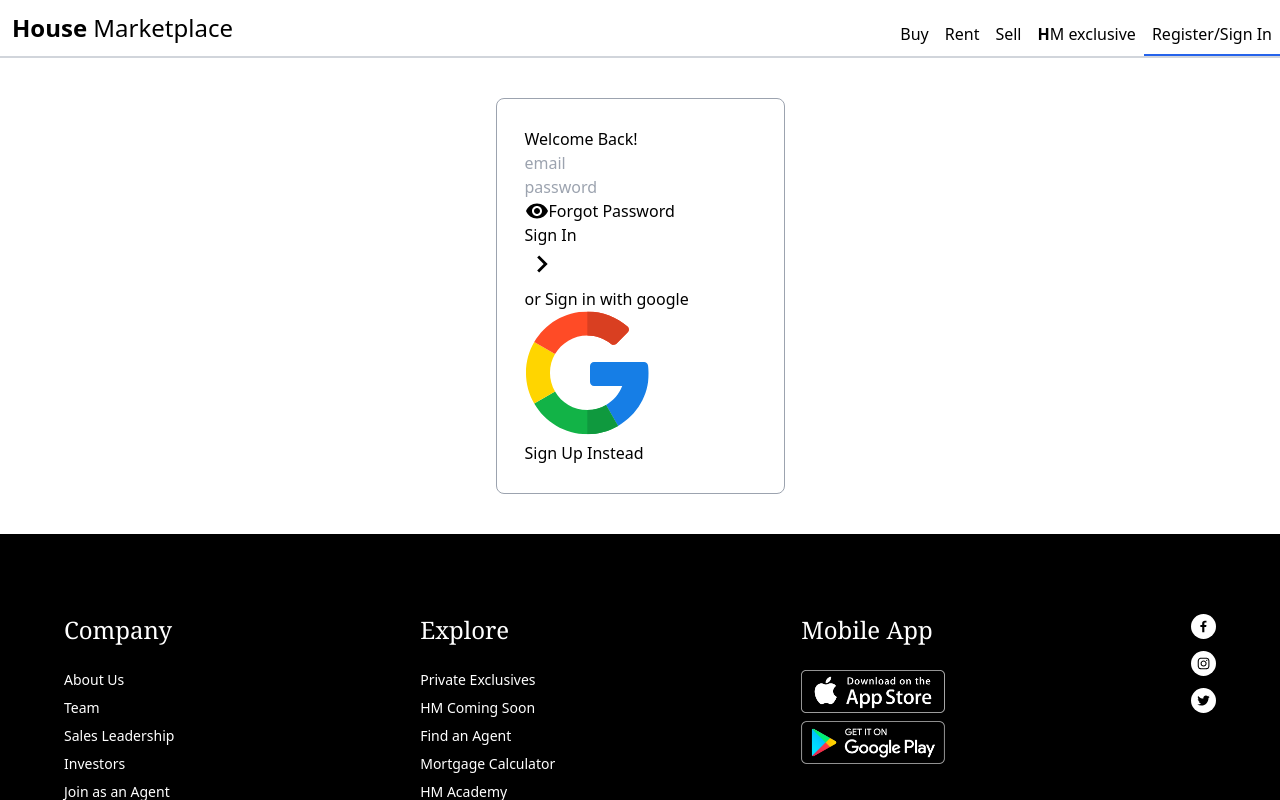
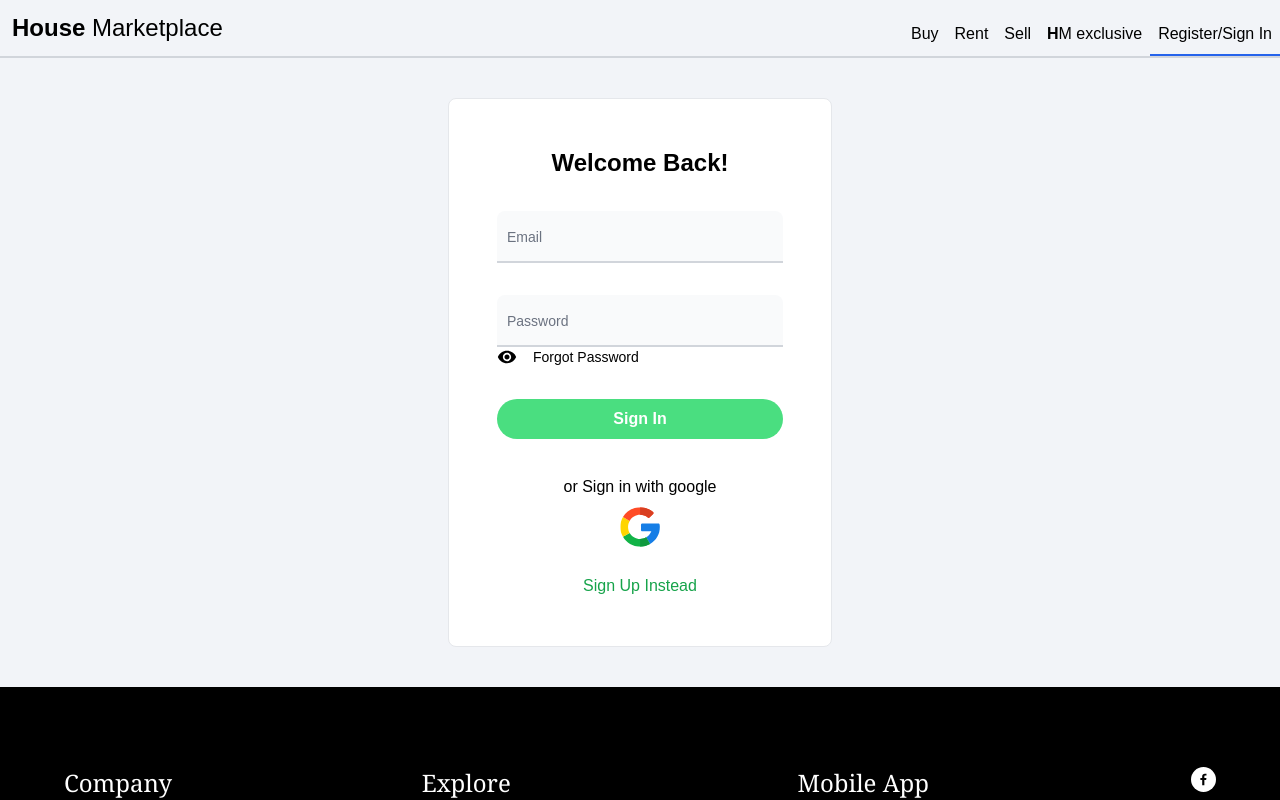
Before and after one commit to codessi/house-marketplace, a React (Create React App) app: page /sign-in in a window 1280 px wide. Shown: the top 800 px of the page. Built offline with nearby package versions, Linux system fonts and the light colour scheme; no server answers.

Commit message:
sign in complete

```diff
--- a/src/components/OAuth.jsx
+++ b/src/components/OAuth.jsx
@@ -35,9 +35,9 @@ const OAuth = () => {
   };
 
   return (
-    <div className="socialLogin">
+    <div className="text-center p-5  space-y-2">
       <p>or Sign {location.pathname === "/sign-up" ? "up" : "in"} with google</p>
-      <button className="socialIconDiv" onClick={onGoogleClick}>
+      <button className="w-10 " onClick={onGoogleClick}>
         <img src={googleIcon} alt="google icon" className="socialIconImg" />
       </button>
     </div>
--- a/src/index.css
+++ b/src/index.css
@@ -2,6 +2,17 @@
 @tailwind components;
 @tailwind utilities;
 
+@import url('https://fonts.googleapis.com/css2?family=Montserrat:wght@200;300;400;500;600;700;800;900&display=swap');
+
+body {
+  font-family: 'Montserrat', sans-serif;
+  background-color: #f2f4f8;
+  margin: 0;
+  box-sizing: border-box;
+}
+
+
 .swiper-wrapper{
   align-items: center;
+  /* justify-content: center; */
 }
--- a/src/pages/Listing copy 3.jsx
+++ /dev/null
@@ -1,92 +0,0 @@
-import React, { useState, useEffect } from "react";
-import { Link, useNavigate, useParams } from "react-router-dom";
-import { getDoc, doc } from "firebase/firestore";
-import { getAuth } from "firebase/auth";
-import { db } from "../firebase.config";
-import Spinner from "../components/Spinner";
-import shareIcon from "../assets/svg/shareIcon.svg";
-import { MapContainer, Marker, Popup, TileLayer } from "react-leaflet";
-
-import SwiperCore, {
-  Navigation,
-  Pagination,
-  Scrollbar,
-  A11y,
-  Autoplay,
-  Thumbs,
-} from "swiper";
-import { Swiper, SwiperSlide } from "swiper/react";
-
-// import "swiper/swiper-bundle.css";
-// import "swiper/components/navigation/navigation.min.css";
-// import "swiper/components/thumbs/thumbs.min.css";
-SwiperCore.use([Navigation, Pagination, Scrollbar, A11y, Thumbs]);
-
-const Listing = () => {
-  const [listing, setListing] = useState({});
-  const [loading, setLoading] = useState(true);
-  const [shareLinkCopied, setShareLinkCopied] = useState(false);
-  const [thumbsSwiper, setThumbsSwiper] = useState(null);
-
-  const navigate = useNavigate();
-  const params = useParams();
-  const auth = getAuth();
-
-  useEffect(() => {
-    const fetchListing = async () => {
-      const docRef = doc(db, "listings", params.listingId);
-      const docSnap = await getDoc(docRef);
-
-      if (docSnap.exists()) {
-        setListing(docSnap.data());
-        setLoading(false);
-      }
-    };
-    fetchListing();
-  }, [navigate, params.listingId]);
-
-  if (loading) {
-    return <Spinner />;
-  }
-
-  return (
-    // container
-    <div className="border-2 w-1/2  p-4  border-green-400">
-      {/* <img src={listing.imgUrls[0]} alt="" /> */}
-      <Swiper
-        style={{
-          "--swiper-navigation-color": "#fff",
-          "--swiper-pagination-color": "#fff",
-        }}
-        className="border-4 h-96 border-red-400 "
-
-        spaceBetween={0}
-        navigation={true}
-        thumbs={{ swiper: thumbsSwiper }}
-      >
-        {listing?.imgUrls.map((url, index) => (
-          <SwiperSlide className="border-4 border-yellow-400 " key={index}>
-            <img className="w-full h-full object-cover" src={url} alt="" />
-          </SwiperSlide>
-        ))}
-      </Swiper>
-      <Swiper
-        onSwiper={setThumbsSwiper}
-        spaceBetween={0}
-        slidesPerView={5}
-        freeMode={true}
-        watchSlidesVisibility={true}
-        watchSlidesProgress={true}
-        className=" border-4  border-blue-400"
-      >
-        {listing?.imgUrls.map((url, index) => (
-          <SwiperSlide className=" border-black border-4 " key={index}>
-            <img className="w-24" src={url} alt="" />
-          </SwiperSlide>
-        ))}
-      </Swiper>
-    </div>
-  );
-};
-
-export default Listing;
--- a/src/pages/Listing copy.jsx
+++ b/src/pages/Listing copy.jsx
@@ -50,8 +50,9 @@ const Listing = () => {
   }
 
   return (
-    <main className="mx-auto p-5 space-y-4">
-      <div className="md:flex gap-9">
+    <main className="mx-auto p-5 px-10 space-y-4">
+      <div className="flex justify-around border-2 border-indigo-400 px-24">
+        <div className="w-2/3  border  gap-9">
           <Swiper
             style={{
               "--swiper-navigation-color": "#fff",
@@ -60,26 +61,22 @@ const Listing = () => {
             spaceBetween={10}
             navigation={true}
             thumbs={{ swiper: thumbsSwiper }}
-          className=" border-2 border-black"
+            className="border-2  border-red-500 items-center "
           >
             {listing?.imgUrls.map((url, index) => (
-            <SwiperSlide key={index}>
-              <img src={url} alt="" />
+              <SwiperSlide className=" border-2 border-yellow-600" key={index}>
+                <img className="w-full object-cover"  src={url} alt="" />
               </SwiperSlide>
             ))}
           </Swiper>
-        {/* section right */}
-        <div>
-          {/* thumbnail gallery */}
-          <div className="p-4">
           <Swiper
             onSwiper={setThumbsSwiper}
-              spaceBetween={30}
-              slidesPerView={3}
+            spaceBetween={0}
+            slidesPerView={5}
             freeMode={true}
             watchSlidesVisibility={true}
             watchSlidesProgress={true}
-              className="w-96 "
+            className=" bg-blue-400 "
           >
             {listing?.imgUrls.map((url, index) => (
               <SwiperSlide key={index} className="">
@@ -88,13 +85,14 @@ const Listing = () => {
                     background: `url(${url}) center no-repeat`,
                     backgroundSize: "cover",
                   }}
-                    className="h-32 w-32"
+                  className=" bg-yellow-400 h-32 w-32"
                 ></div>
               </SwiperSlide>
             ))}
           </Swiper>
         </div>
-          <div
+        <div className="w-full p-10 border border-blue-500">
+          {/* <div
           className="shareIconDiv"
           onClick={() => {
             navigator.clipboard.writeText(window.location.href);
@@ -104,7 +102,7 @@ const Listing = () => {
         >
           <img src={shareIcon} alt="share" />
         </div>
-          {shareLinkCopied && <p className="linkCopied">Link Copied</p>}
+        {shareLinkCopied && <p className="linkCopied">Link Copied</p>} */}
           <div className="">
             <div className="listingDetails">
               <p className="listingName">
@@ -152,7 +150,7 @@ const Listing = () => {
           )}
         </div>
       </div>
-      {/* bottom section */}
+
       <div className="flex justify-around gap-3">
         <ul className="text-lg space-y-2   bg-slate-100  p-5">
           <li>Beautiful Mid Century Home.</li>
--- a/src/pages/SignIn.jsx
+++ b/src/pages/SignIn.jsx
@@ -46,48 +46,69 @@ const SignIn = () => {
 
   return (
     <div className="w-full flex justify-center">
-      <div className="m-10 border border-gray-400 p-7 rounded-lg  ">
+      <div className="m-10 border bg-white w-96  p-12 rounded-lg  ">
         <header>
-          <p className="pageHeader">Welcome Back!</p>
+          <p className="text-center font-extrabold text-2xl mb-8 ">
+            Welcome Back!
+          </p>
         </header>
-        <form onSubmit={onSubmit}>
+        <form className="space-y-8 " onSubmit={onSubmit}>
+          <div class="relative">
             <input
-            type="email"
-            className="emailInput"
-            placeholder="email"
+              className="block rounded-t-lg px-2.5 pb-2.5 pt-5 w-full text-sm text-gray-900 bg-gray-50 dark:bg-gray-700 border-0 border-b-2 border-gray-300 appearance-none dark:text-white dark:border-gray-600 dark:focus:border-blue-500 focus:outline-none focus:ring-0 focus:border-blue-600 peer"
+              placeholder=" "
+              type="text"
               id="email"
               value={email}
               onChange={onChange}
             />
-          <div className="passwordInputDiv">
+            <label
+              htmlFor="email"
+              className="absolute text-sm text-gray-500 dark:text-gray-400 duration-300 transform -translate-y-4 scale-75 top-4 z-10 origin-[0] left-2.5 peer-focus:text-blue-600 peer-focus:dark:text-blue-500 peer-placeholder-shown:scale-100 peer-placeholder-shown:translate-y-0 peer-focus:scale-75 peer-focus:-translate-y-4"
+            >
+              Email
+            </label>
+          </div>
+          <div class="relative">
             <input
+              className="block rounded-t-lg px-2.5 pb-2.5 pt-5 w-full text-sm text-gray-900 bg-gray-50 dark:bg-gray-700 border-0 border-b-2 border-gray-300 appearance-none dark:text-white dark:border-gray-600 dark:focus:border-blue-500 focus:outline-none focus:ring-0 focus:border-blue-600 peer"
+              placeholder=" "
               type={showPassword ? "text" : "password"}
-              className="passwordInput"
-              placeholder="password"
               id="password"
               value={password}
               onChange={onChange}
             />
-          </div>
-          <div className="password-group flex ">
+            <label
+              htmlFor="password"
+              className="absolute text-sm text-gray-500 dark:text-gray-400 duration-300 transform -translate-y-4 scale-75 top-4 z-10 origin-[0] left-2.5 peer-focus:text-blue-600 peer-focus:dark:text-blue-500 peer-placeholder-shown:scale-100 peer-placeholder-shown:translate-y-0 peer-focus:scale-75 peer-focus:-translate-y-4"
+            >
+              Password
+            </label>{" "}
+            <div className="flex items-center gap-4 ">
               <img
                 src={visibilityIcon}
                 alt="show password"
+                className="w-5"
                 onClick={() => setShowPassword((prev) => !prev)}
               />
-            <Link to="/forgot-passwords" className="forgotPasswordLink">
+
+              <Link to="/forgot-passwords" className="text-sm hover:underline">
                 Forgot Password
               </Link>
             </div>
-          <div className="signInBar">
+          </div>
+
+          <div className="flex justify-around items-center">
+            <button className="bg-green-400 w-full rounded-3xl text-white font-bold mb-4 p-2 px-4">
               <p className="signInText">Sign In</p>
-            <button className="signInButton">
-              <ArrowRightIcon fill="#fffff" width={34} height={34} />
             </button>
           </div>
         </form>
         <OAuth />
-        <Link to={"/sign-up"} className="registerLink">
+        <Link
+          to={"/sign-up"}
+          className="mx-auto block text-center hover:underline text-green-600"
+        >
           Sign Up Instead
         </Link>
       </div>
```
Also changed, not shown: src/pages/Listing.jsx (+60 -32 lines). Lines whose indentation alone changed are shown as unchanged.
